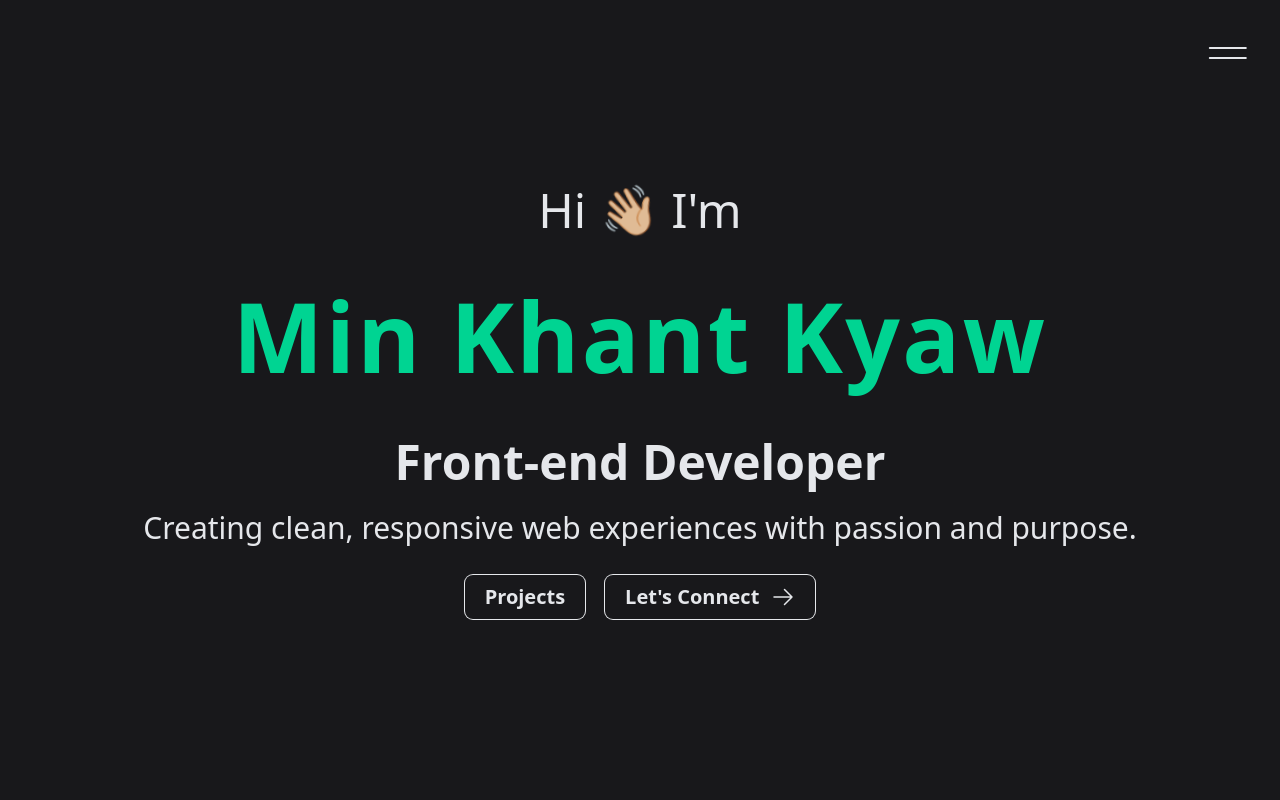
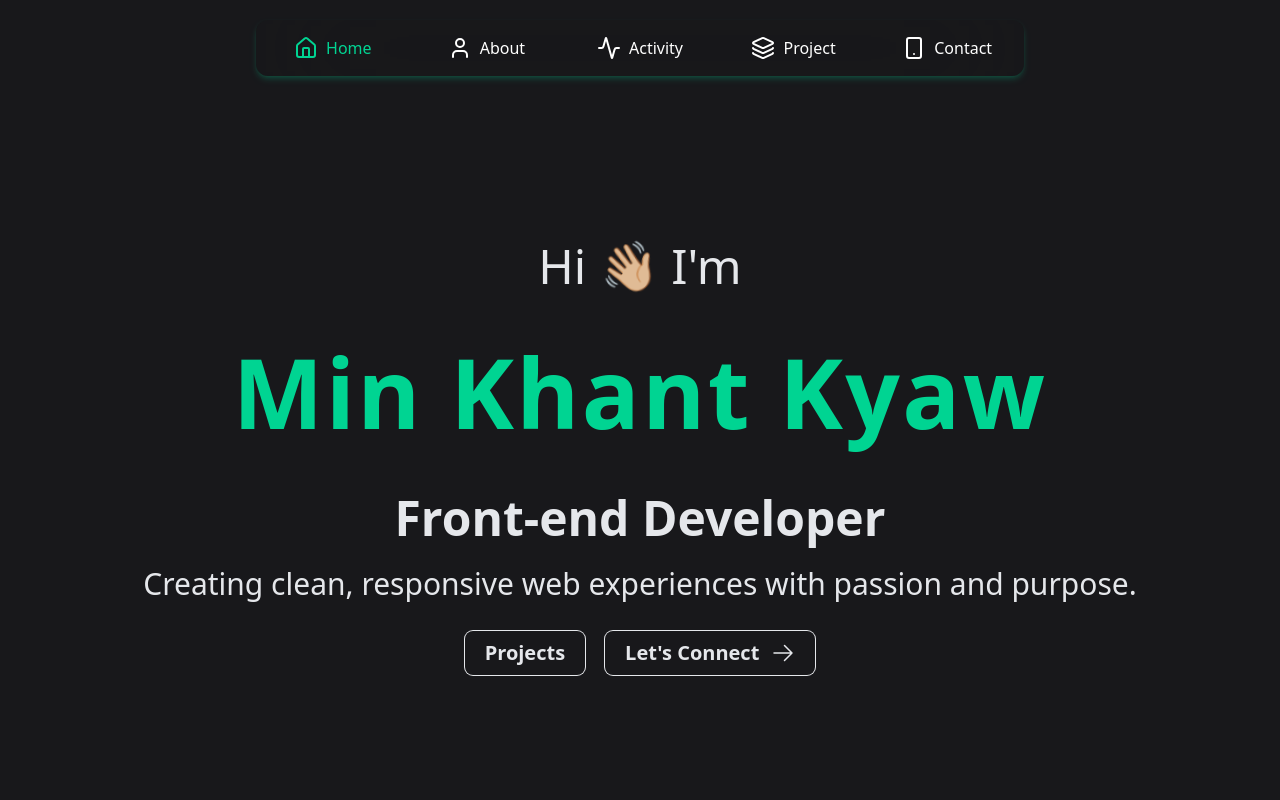
Before and after one commit to mkhantk/min-khant-kyaw-portfolio, a Next.js app: page / in a window 1280 px wide. Shown: the top 800 px of the page. Built offline with nearby package versions, Linux system fonts and the light colour scheme.

Commit message:
Add horizontal nav on desktop view

```diff
--- a/src/app/components/header.jsx
+++ b/src/app/components/header.jsx
@@ -2,34 +2,72 @@
 "use client";
 import React, { useEffect, useState } from "react";
 import handleNav from "./scroll";
+import {
+	LucideActivity,
+	LucideHouse,
+	LucideLayers,
+	LucideSmartphone,
+	LucideUser,
+} from "lucide-react";
+import gsap from "gsap";
+import ScrollTrigger from "gsap/ScrollTrigger";
+import { useGSAP } from "@gsap/react";
+gsap.registerPlugin(ScrollTrigger);
 
 const Header = () => {
 	const [isOpen, setIsOpen] = useState(false);
-	const [hover, setHover] = useState(false);
+	const [activeSection, setActiveSection] = useState("home");
+	// const [hover, setHover] = useState(false);
 
 	useEffect(() => {
-		if (hover && isOpen) {
+		if (isOpen) {
 			document.body.style.overflow = "hidden";
 		} else {
 			document.body.style.overflow = "";
 		}
-	}, [hover && isOpen]);
+	}, [isOpen]);
 
-	// const handleNav = (e, id) => {
-	// 	// use gsap to nav
-	// 	const target = document.getElementById(id);
-	// 	e.preventDefault();
-	// 	gsap.to(window, {
-	// 		scrollTo: target,
-	// 		duration: 0.3,
-	// 		ease: "power3.inOut",
-	// 	});
-	// };
+	useGSAP(() => {
+		const section = [
+			{ id: "home" },
+			{ id: "about" },
+			{ id: "projects" },
+			{ id: "contact" },
+			{ id: "activity" },
+		];
+		section.forEach((id) => {
+			ScrollTrigger.create({
+				trigger: `#${id.id}`,
+				start: "top 90%",
+				end: "bottom center",
+				onToggle: (self) => {
+					if (self.isActive) {
+						setActiveSection(id.id);
+					}
+				},
+			});
+		});
+
+		gsap.fromTo(
+			".hori-nav",
+			{
+				y: -20,
+				opacity: 0,
+			},
+			{
+				y: 0,
+				opacity: 1,
+				duration: 0.3,
+				delay: 3,
+			},
+		);
+	}, []);
+
 	return (
-		<div className={`sticky top-0 z-40`}>
+		<div className={`sticky top-5 z-40`}>
 			{!isOpen ? (
 				<button
-					className="size-12 group absolute top-5 right-5 z-50 lg:size-16"
+					className="size-12 group absolute top-5 right-5 z-50 lg:size-16 md:hidden"
 					onClick={() => setIsOpen((prev) => !prev)}
 				>
 					<span className="inline-block w-3/5 h-0.5 rounded-full bg-gray-200 absolute top-1/2 -translate-x-1/2 duration-300 left-1/2 -translate-y-[5px] group-hover:rotate-10"></span>
@@ -37,16 +75,17 @@ const Header = () => {
 				</button>
 			) : (
 				<button
-					className="z-50 size-12 group absolute top-5 right-5 lg:size-16"
+					className="z-50 size-12 group absolute top-5 right-5 lg:size-16 md:hidden"
 					onClick={() => setIsOpen((prev) => !prev)}
 				>
 					<span className="inline-block w-3/5 h-0.5 rounded-full bg-gray-200 absolute top-1/2 -translate-x-1/2 rotate-45 duration-300 left-1/2 translate-y-1/2"></span>
 					<span className="inline-block w-3/5 h-0.5 rounded-full bg-gray-200 absolute top-1/2 -translate-x-1/2 -rotate-45 duration-300 left-1/2 translate-y-1/2"></span>
 				</button>
 			)}
+
 			<div
-				onMouseEnter={() => setHover(true)}
-				onMouseLeave={() => setHover(false)}
+				// onMouseEnter={() => setHover(true)}
+				// onMouseLeave={() => setHover(false)}
 				className={`fixed inset-0  h-dvh w-full lg:w-2/3 xl:w-1/2 lg:ml-auto backdrop-blur-2xl transform transition-transform duration-500 bg-black/10  z-40 overflow-hidden  ${
 					!isOpen ? "translate-x-full" : "translate-x-0 "
 				} `}
@@ -82,6 +121,15 @@ const Header = () => {
 					<button
 						onClick={(e) => {
 							setIsOpen(false);
+							handleNav(e, "activity");
+						}}
+						className="hover:text-emerald-400 hover:scale-105 ease-in-out"
+					>
+						Activity
+					</button>
+					<button
+						onClick={(e) => {
+							setIsOpen(false);
 							handleNav(e, "contact");
 						}}
 						className="hover:text-emerald-400 hover:scale-105 ease-in-out"
@@ -90,6 +138,42 @@ const Header = () => {
 					</button>
 				</nav>
 			</div>
+
+			<nav
+				className="hori-nav hidden md:flex justify-center items-center  py-4 shadow-md shadow-emerald-400/20
+			 rounded-xl min-w-2xl max-w-3xl mx-auto bg-zinc-900/50 backdrop-blur-3xl text-gray-200"
+			>
+				<button
+					onClick={(e) => handleNav(e, "home")}
+					className={`${activeSection === "home" ? "text-emerald-400" : "text-white"} flex justify-center items-center flex-nowrap gap-2 flex-1 cursor-pointer hover:text-emerald-400 hover:scale-105 duration-300 ease-in-out `}
+				>
+					<LucideHouse /> Home
+				</button>
+				<button
+					onClick={(e) => handleNav(e, "about")}
+					className={`${activeSection === "about" ? "text-emerald-400" : "text-white"} flex justify-center items-center flex-nowrap gap-2  flex-1 hover:text-emerald-400 cursor-pointer hover:scale-105 duration-300 ease-in-out `}
+				>
+					<LucideUser /> About
+				</button>
+				<button
+					onClick={(e) => handleNav(e, "activity")}
+					className={`${activeSection === "activity" ? "text-emerald-400" : "text-white"} flex justify-center items-center flex-nowrap gap-2  flex-1 hover:text-emerald-400 cursor-pointer hover:scale-105 duration-300 ease-in-out `}
+				>
+					<LucideActivity /> Activity
+				</button>
+				<button
+					onClick={(e) => handleNav(e, "projects")}
+					className={`${activeSection === "projects" ? "text-emerald-400" : "text-white"} flex justify-center items-center flex-nowrap gap-2  flex-1 hover:text-emerald-400 cursor-pointer hover:scale-105 duration-300 ease-in-out `}
+				>
+					<LucideLayers /> Project
+				</button>
+				<button
+					onClick={(e) => handleNav(e, "contact")}
+					className={`${activeSection === "contact" ? "text-emerald-400" : "text-white"} flex justify-center items-center flex-nowrap gap-2  flex-1 hover:text-emerald-400 cursor-pointer hover:scale-105 duration-300 ease-in-out `}
+				>
+					<LucideSmartphone /> Contact
+				</button>
+			</nav>
 		</div>
 	);
 };
--- a/src/app/components/scroll.js
+++ b/src/app/components/scroll.js
@@ -4,6 +4,7 @@ gsap.registerPlugin(ScrollToPlugin);
 
 const handleNav = (e, id) => {
 	// use gsap to nav
+
 	const target = document.getElementById(id);
 	e.preventDefault();
 	gsap.to(window, {
```
